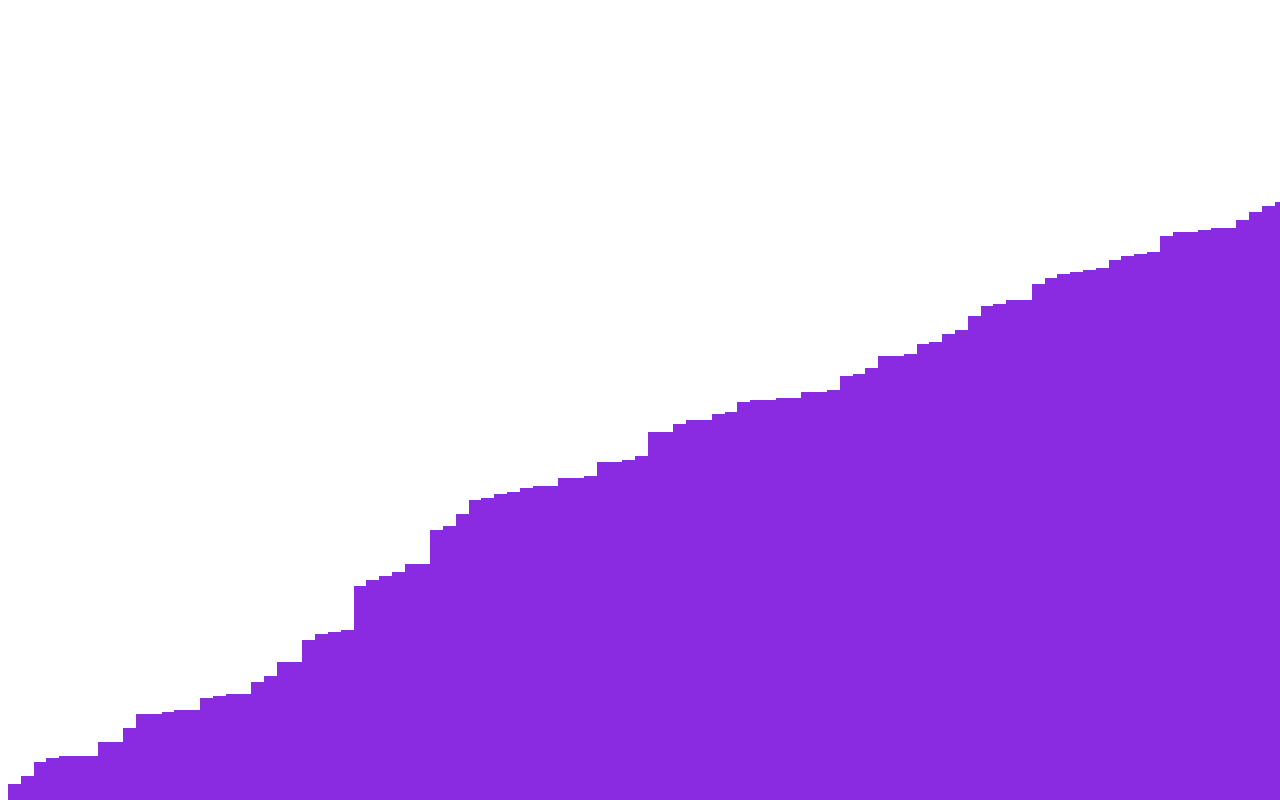
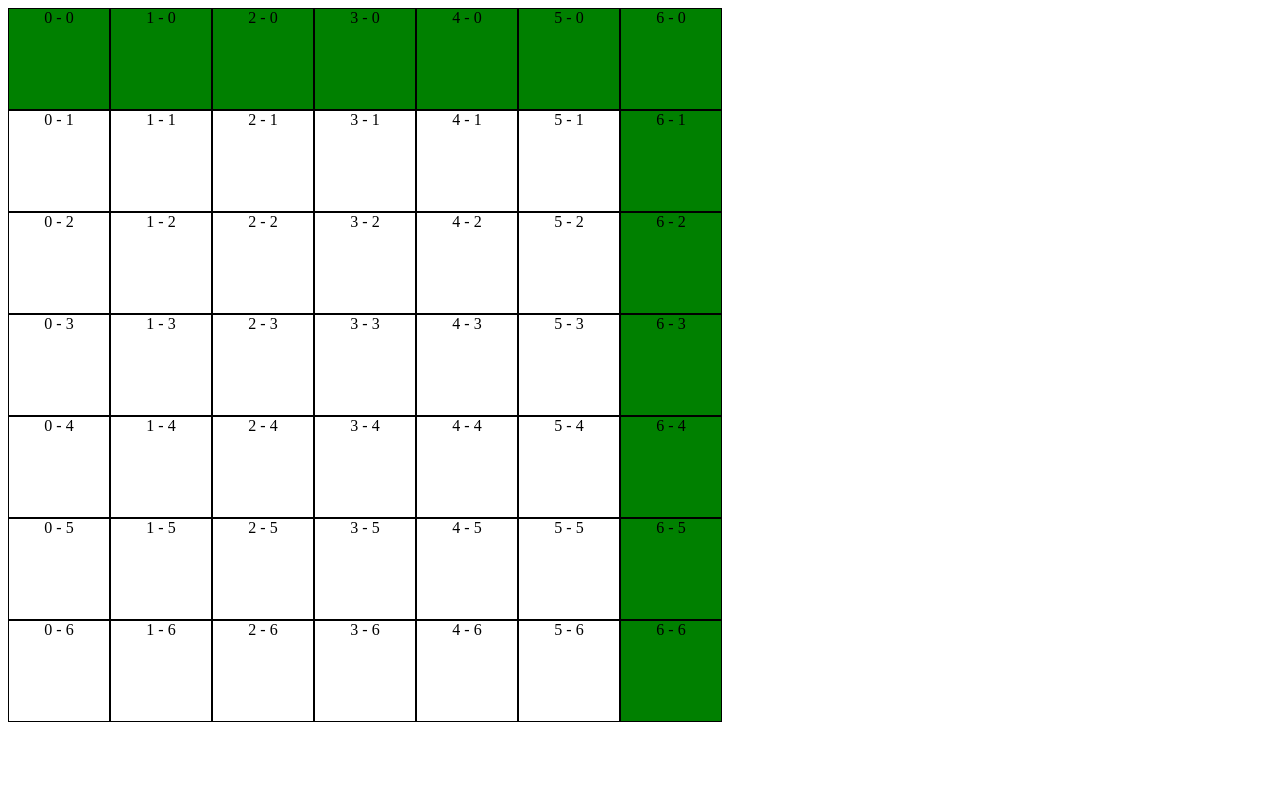
Before and after one commit to IbrahimAlshubaily/algorithms-visualization, a React (Create React App) app: page / in a window 1280 px wide. Built offline with nearby package versions, Linux system fonts and the light colour scheme.

Commit message:
DFS grid search

```diff
--- a/src/App.css
+++ b/src/App.css
@@ -18,3 +18,13 @@
   height: 100%;
 
 }
+
+
+.grid {
+  display: flex;
+}
+.gridCell {
+  border: 1px solid black;
+  width: 100px;
+  height: 100px;
+}
--- a/src/App.tsx
+++ b/src/App.tsx
@@ -1,13 +1,14 @@
 import './App.css';
 import { BinarySearch } from './BinarySearch';
 import { BubbleSort } from './BubbleSort';
+import { DFS } from './DFS';
 import { QuickSort } from './QuickSort';
 import { TwoCrystalBalls } from './TwoCrystalBalls';
 
 function App() {
   return (
     <div className="App">
-      <QuickSort/>
+      <DFS/>
     </div>
   );
 }
--- /dev/null
+++ b/src/DFS.tsx
@@ -0,0 +1,71 @@
+export function DFS(): JSX.Element {
+    const n = 7;
+
+    const directions: point[] = [
+        {x: 1, y: 0},
+        {x: 0, y: 1},
+        {x: -1, y: 0},
+        {x: 0, y: -1},
+    ];
+
+    function dfs(start : point, end : point, path : point[]) : boolean {
+        console.log(start.x, start.y)
+        if (start.x < 0 || start.x >= n || start.y < 0 || start.y >= n) {
+            return false;
+        }
+
+        if (path.includes(start)) {
+            return false;
+        }
+
+
+        path.push(start);
+        if (start.x === end.x && start.y === end.y){
+            return true;
+        }
+
+        for (let i = 0; i < directions.length; i++) {
+            const nextStart = {
+                x : start.x + directions[i].x,
+                y : start.y + directions[i].y
+            }
+            if (dfs(nextStart, end, path)) {
+                return true;
+            }
+        }
+        path.pop();
+        return false;
+    }
+
+    const start: point = {x: 0, y:0};
+    const end: point = {x: n - 1, y:n - 1};
+    const path : point[] = [];
+    dfs(start, end, path);
+    console.log(path)
+    //walls?
+    const grid : JSX.Element[] = [];
+    for (let i = 0; i < n; i++) {
+        const row : JSX.Element[] = [];
+        for (let j = 0; j < n; j++) {
+            const currPoint = {x: i, y :j};
+            let color = ""
+            path.forEach((p) => {
+                if (p.x === currPoint.x && p.y === currPoint.y){
+                    color = "green";
+                }
+            })
+
+            const cellStyle = {
+                backgroundColor : color,
+            }
+            row.push(<div className="gridCell" style={cellStyle}>{i + " - " + j}</div>)
+        }
+        grid.push(<div className="gridRow">{row}</div>)
+    }
+    return <div className="grid">{grid}</div>
+}
+
+interface point {
+    x : number,
+    y: number,
+}
```
